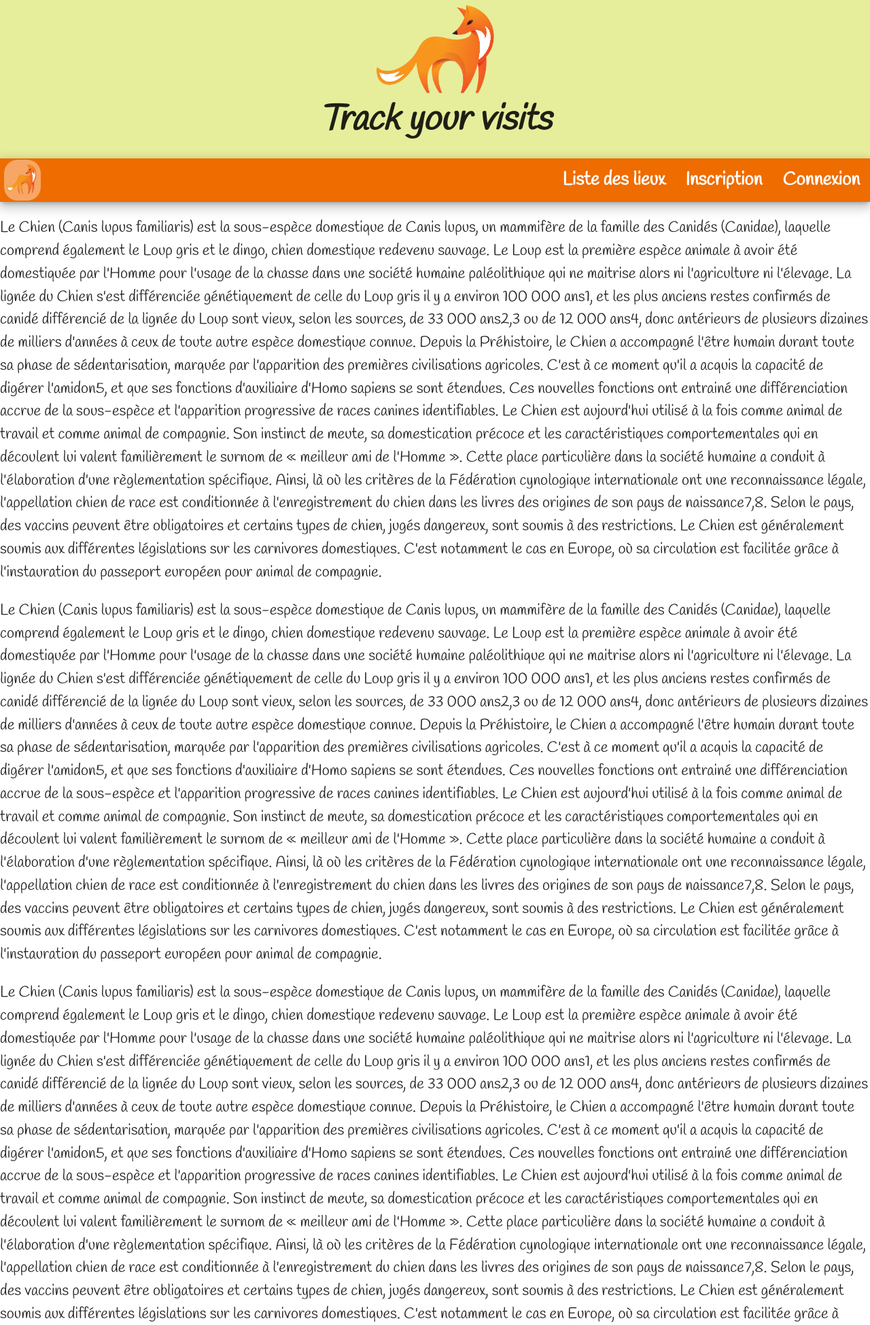
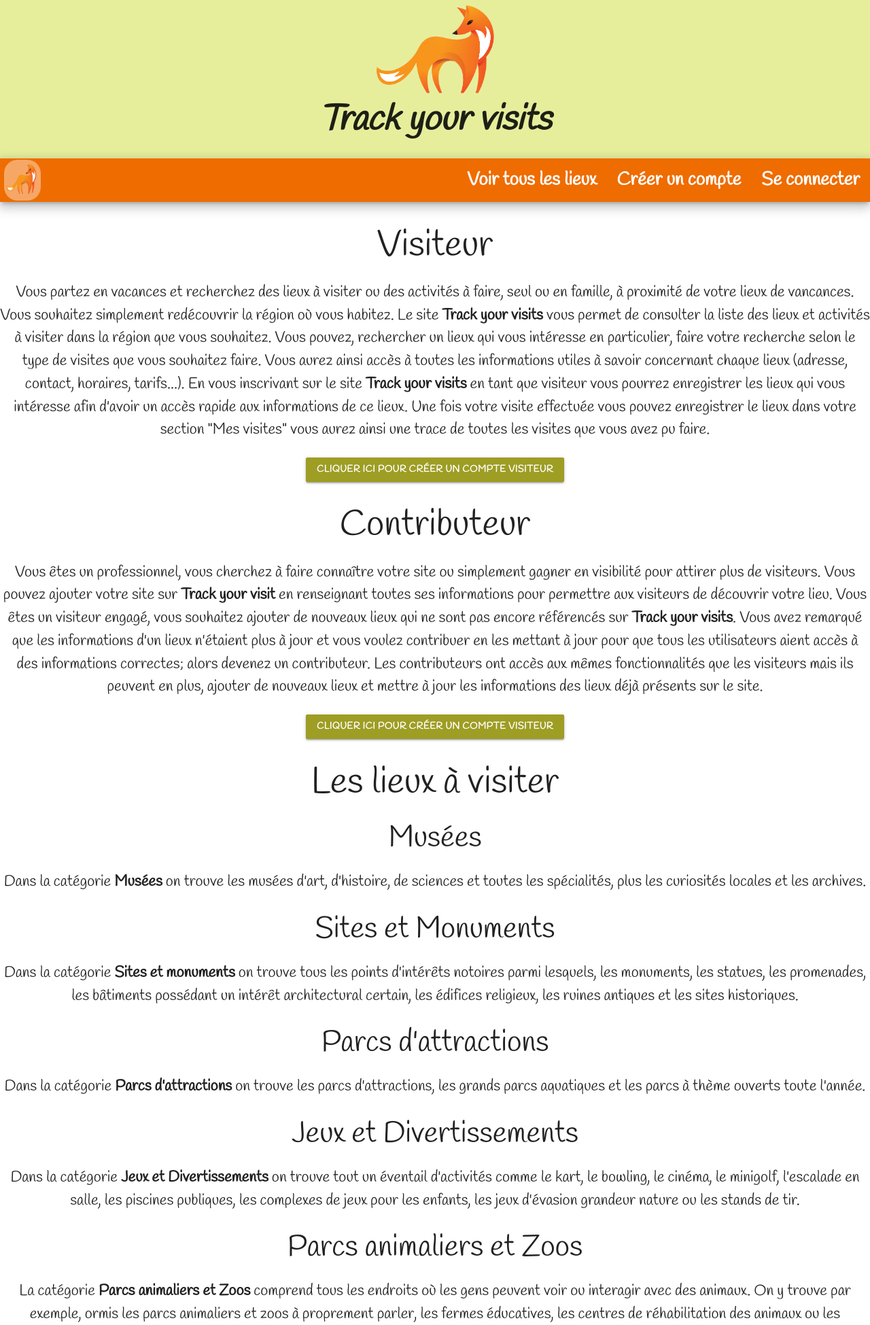
Before and after one commit to amelierevel/Track-your-visits, a PHP site: page / in a window 1280 px wide. Shown: the top 1949 px of the page at 68% size. Run offline with PHP 8.4, Linux system fonts and the light colour scheme; some libraries are stand-ins or nearby versions.

Commit message:
légères modif + contenu page index

```diff
--- a/assets/js/script.js
+++ b/assets/js/script.js
@@ -17,7 +17,7 @@
     //on masque le formulaire d'ajout de photo de la page getAPlace
     $('#addPictureForm').hide();
     //fonction permettant l'affichage au clic du formulaire d'ajout de photo de la page getAPlace
-    $('#addPictureFormButton').click(function(){
+    $('#addPictureFormButton').click(function () {
         $('#addPictureForm').show();
     });
 });
--- a/controllers/getAPlaceCtrl.php
+++ b/controllers/getAPlaceCtrl.php
@@ -267,7 +267,7 @@
 //----------------------------------Ajout photo---------------------------------
 if (isset($_POST['addPictureSubmit'])) { //vérification que les données ont été envoyés
     if (!empty($_FILES['picture'])) { //vérification que le champ picture n'est pas vide
-        $autorizedExtension = array('jpg', 'jpeg', 'png'); //déclaration de la variable contenant le tableau des extensions autorisées
+        $autorizedExtension = array('jpg', 'JPG', 'jpeg', 'JPEG', 'png', 'PNG'); //déclaration de la variable contenant le tableau des extensions autorisées
         $temporary = explode('.', $_FILES['picture']['name']); //découpage du nom du fichier au niveau des '.'
         $file_extension = end($temporary); //récupération de la partie finale du nom du fichier (l'extension)
         if ($_FILES['picture']['size'] <= 500000) { //vérification que la taille du fichier ne dépasse pas 500ko
--- a/getAPlace.php
+++ b/getAPlace.php
@@ -30,7 +30,7 @@
         <!--Fin card image-->
         <!--Section Nom, catégorie et description du lieu-->
         <div class="col m7 s12">
-            <h2 class="truncate"><?= $placeInfo->name ?></h2>
+            <h2><?= $placeInfo->name ?></h2>
             <p class="categoryText"><?= $placeInfo->category ?></p>
             <?php
             if (isset($_SESSION['isConnect'])) { //si l'utilisateur est connecté affichage des icones
@@ -290,7 +290,7 @@
             ?>
         </div>
     </div> <!--Fin section horaires-->
-    <!--Section tarifs-->
+    <!----------------------Section tarifs------------------------->
     <div class="row">
         <div class="col m10 offset-m1 s12 lime lighten-2">
             <h3 class="sectionTitle center-align boldText">Tarifs</h3>
@@ -324,7 +324,7 @@
                             foreach ($pricesList as $priceDetail) { //boucle permettant d'afficher la liste des périodes horaires (timetableTypes)
                                 ?>
                                 <tr>
-                                    <td><?= $priceDetail->price ?></td>
+                                    <td><?= $priceDetail->price ?> €</td>
                                     <td><?= $priceDetail->priceType ?></td>
                                     <td><?= $priceDetail->name ?></td>
                                     <td><?= $priceDetail->editDatePrices ?></td>
--- a/header.php
+++ b/header.php
@@ -46,7 +46,7 @@
                 </a>
                 <a href="Accueil" data-target="mobileNavbar" class="sidenav-trigger"><i class="material-icons">menu</i></a>
                 <ul class="right hide-on-med-and-down">
-                    <li><a href="Liste-des-lieux" class="boldText">Liste des lieux</a></li>
+                    <li><a href="Liste-des-lieux" class="boldText">Voir tous les lieux</a></li>
                     <?php
                     //si l'utilisateur est connecté affichage de son menu de connexion
                     if (isset($_SESSION['isConnect'])) {
@@ -59,15 +59,15 @@
                         //si l'utilisateur n'est pas connecté affichage de l'onglet connexion
                     } else {
                         ?>
-                        <li><a href="Inscription-utilisateur" class="boldText">Inscription</a></li>
-                        <li><a href="#connectionModal" class="boldText modal-trigger">Connexion</a></li>
+                        <li><a href="Inscription-utilisateur" class="boldText">Créer un compte</a></li>
+                        <li><a href="#connectionModal" class="boldText modal-trigger">Se connecter</a></li>
                     <?php } ?>
                 </ul>
             </div>
         </nav>
         <!--Affichage du menu de navigation en responsive-->
         <ul class="sidenav" id="mobileNavbar">
-            <li><a href="Liste-des-lieux">Liste des lieux</a></li>
+            <li><a href="Liste-des-lieux">Voir tous les lieux</a></li>
             <?php
             //si l'utilisateur est connecté affichage de son menu de connexion
             if (isset($_SESSION['isConnect'])) {
@@ -80,13 +80,13 @@
                 <li><a href="A-voir">A voir</a></li>
                 <li><a href="Modification-profil">Modifier mon profil</a></li>
                 <li class="divider"></li>
-                <li><a href="<?= /* ajout de l'action disconnect dans l'url */ $_SERVER['PHP_SELF'] ?>?action=disconnect">Déconnexion</a></li>
+                <li><a href="<?= /* ajout de l'action disconnect dans l'url */ $_SERVER['PHP_SELF'] ?>?action=disconnect">Se déconnecter</a></li>
                 <?php
                 //si l'utilisateur n'est pas connecté affichage de l'onglet connexion
             } else {
                 ?>
-                <li><a href="Inscription-utilisateur">Inscription</a></li>
-                <li><a href="#connectionModal" class="modal-trigger">Connexion</a></li>
+                <li><a href="Inscription-utilisateur">Créer un compte</a></li>
+                <li><a href="#connectionModal" class="modal-trigger">Se connecter</a></li>
             <?php } ?>
         </ul>
         <!-- Modal pour la connexion -->
--- a/index.php
+++ b/index.php
@@ -4,78 +4,62 @@
 include_once path::getRootPath() . 'header.php';
 ?>
 <div>
+
+    <div class="center-align">
+        <h2>Visiteur</h2>
         <p>
-        Le Chien (Canis lupus familiaris) est la sous-espèce domestique de Canis lupus, un mammifère de la famille
-        des Canidés (Canidae), laquelle comprend également le Loup gris et le dingo, chien domestique redevenu sauvage.
-        Le Loup est la première espèce animale à avoir été domestiquée par l'Homme pour l'usage de la chasse dans une société
-        humaine paléolithique qui ne maitrise alors ni l'agriculture ni l'élevage. La lignée du Chien s'est différenciée génétiquement de celle
-        du Loup gris il y a environ 100 000 ans1, et les plus anciens restes confirmés de canidé différencié de la lignée du Loup sont vieux, selon les sources,
-        de 33 000 ans2,3 ou de 12 000 ans4, donc antérieurs de plusieurs dizaines de milliers d'années à ceux de toute autre espèce domestique connue.
-        Depuis la Préhistoire, le Chien a accompagné l'être humain durant toute sa phase de sédentarisation, marquée par l'apparition des premières
-        civilisations agricoles. C'est à ce moment qu'il a acquis la capacité de digérer l'amidon5, et que ses fonctions d'auxiliaire d'Homo sapiens se sont
-        étendues. Ces nouvelles fonctions ont entrainé une différenciation accrue de la sous-espèce et l'apparition progressive de races canines identifiables.
-        Le Chien est aujourd'hui utilisé à la fois comme animal de travail et comme animal de compagnie. Son instinct de meute, sa domestication
-        précoce et les caractéristiques comportementales qui en découlent lui valent familièrement le surnom de « meilleur ami de l'Homme ».
-        Cette place particulière dans la société humaine a conduit à l'élaboration d'une règlementation spécifique. Ainsi, là où les critères de la
-        Fédération cynologique internationale ont une reconnaissance légale, l'appellation chien de race est conditionnée à l'enregistrement du
-        chien dans les livres des origines de son pays de naissance7,8. Selon le pays, des vaccins peuvent être obligatoires et certains types de chien,
-        jugés dangereux, sont soumis à des restrictions. Le Chien est généralement soumis aux différentes législations sur les carnivores domestiques.
-        C'est notamment le cas en Europe, où sa circulation est facilitée grâce à l'instauration du passeport européen pour animal de compagnie.
+            Vous partez en vacances et recherchez des lieux à visiter ou des activités à faire, seul ou en famille, à proximité de votre lieux de vancances.
+            Vous souhaitez simplement redécouvrir la région où vous habitez. Le site <span class="boldText">Track your visits</span> vous permet de consulter la liste des
+            lieux et activités à visiter dans la région que vous souhaitez. Vous pouvez, rechercher un lieux qui vous intéresse en particulier, faire votre recherche
+            selon le type de visites que vous souhaitez faire. Vous aurez ainsi accès à toutes les informations utiles à savoir concernant chaque lieux (adresse,
+            contact, horaires, tarifs...). En vous inscrivant sur le site <span class="boldText">Track your visits</span> en tant que visiteur vous pourrez enregistrer les lieux qui vous
+            intéresse afin d'avoir un accès rapide aux informations de ce lieux. Une fois votre visite effectuée vous pouvez enregistrer le lieux dans votre section
+            "Mes visites" vous aurez ainsi une trace de toutes les visites que vous avez pu faire.
         </p>
+        <a href="Inscription-visiteur" class="btn waves-effect waves-light lime darken-3 boldText" title="Lien vers la page d'inscription d'un visiteur">Cliquer ici pour créer un compte Visiteur</a>
+    </div>
+    <div class="center-align">
+        <h2>Contributeur</h2>
         <p>
-        Le Chien (Canis lupus familiaris) est la sous-espèce domestique de Canis lupus, un mammifère de la famille
-        des Canidés (Canidae), laquelle comprend également le Loup gris et le dingo, chien domestique redevenu sauvage.
-        Le Loup est la première espèce animale à avoir été domestiquée par l'Homme pour l'usage de la chasse dans une société
-        humaine paléolithique qui ne maitrise alors ni l'agriculture ni l'élevage. La lignée du Chien s'est différenciée génétiquement de celle
-        du Loup gris il y a environ 100 000 ans1, et les plus anciens restes confirmés de canidé différencié de la lignée du Loup sont vieux, selon les sources,
-        de 33 000 ans2,3 ou de 12 000 ans4, donc antérieurs de plusieurs dizaines de milliers d'années à ceux de toute autre espèce domestique connue.
-        Depuis la Préhistoire, le Chien a accompagné l'être humain durant toute sa phase de sédentarisation, marquée par l'apparition des premières
-        civilisations agricoles. C'est à ce moment qu'il a acquis la capacité de digérer l'amidon5, et que ses fonctions d'auxiliaire d'Homo sapiens se sont
-        étendues. Ces nouvelles fonctions ont entrainé une différenciation accrue de la sous-espèce et l'apparition progressive de races canines identifiables.
-        Le Chien est aujourd'hui utilisé à la fois comme animal de travail et comme animal de compagnie. Son instinct de meute, sa domestication
-        précoce et les caractéristiques comportementales qui en découlent lui valent familièrement le surnom de « meilleur ami de l'Homme ».
-        Cette place particulière dans la société humaine a conduit à l'élaboration d'une règlementation spécifique. Ainsi, là où les critères de la
-        Fédération cynologique internationale ont une reconnaissance légale, l'appellation chien de race est conditionnée à l'enregistrement du
-        chien dans les livres des origines de son pays de naissance7,8. Selon le pays, des vaccins peuvent être obligatoires et certains types de chien,
-        jugés dangereux, sont soumis à des restrictions. Le Chien est généralement soumis aux différentes législations sur les carnivores domestiques.
-        C'est notamment le cas en Europe, où sa circulation est facilitée grâce à l'instauration du passeport européen pour animal de compagnie.
+           Vous êtes un professionnel, vous cherchez à faire connaître votre site ou simplement gagner en visibilité pour attirer plus de visiteurs. Vous pouvez ajouter
+           votre site sur <span class="boldText">Track your visit</span> en renseignant toutes ses informations pour permettre aux visiteurs de découvrir votre lieu.
+           Vous êtes un visiteur engagé, vous souhaitez ajouter de nouveaux lieux qui ne sont pas encore référencés sur <span class="boldText">Track your visits</span>.
+           Vous avez remarqué que les informations d'un lieux n'étaient plus à jour et vous voulez contribuer en les mettant à jour pour que tous les utilisateurs aient accès
+           à des informations correctes; alors devenez un contributeur. Les contributeurs ont accès aux mêmes fonctionnalités que les visiteurs mais ils peuvent en plus, ajouter
+           de nouveaux lieux et mettre à jour les informations des lieux déjà présents sur le site.
         </p>
+        <a href="Inscription-visiteur" class="btn waves-effect waves-light lime darken-3 boldText" title="Lien vers la page d'inscription d'un visiteur">Cliquer ici pour créer un compte Visiteur</a>
+    </div>
+    <div class="center-align">
+        <h2>Les lieux à visiter</h2>
+        <h3>Musées</h3>
         <p>
-        Le Chien (Canis lupus familiaris) est la sous-espèce domestique de Canis lupus, un mammifère de la famille
-        des Canidés (Canidae), laquelle comprend également le Loup gris et le dingo, chien domestique redevenu sauvage.
-        Le Loup est la première espèce animale à avoir été domestiquée par l'Homme pour l'usage de la chasse dans une société
-        humaine paléolithique qui ne maitrise alors ni l'agriculture ni l'élevage. La lignée du Chien s'est différenciée génétiquement de celle
-        du Loup gris il y a environ 100 000 ans1, et les plus anciens restes confirmés de canidé différencié de la lignée du Loup sont vieux, selon les sources,
-        de 33 000 ans2,3 ou de 12 000 ans4, donc antérieurs de plusieurs dizaines de milliers d'années à ceux de toute autre espèce domestique connue.
-        Depuis la Préhistoire, le Chien a accompagné l'être humain durant toute sa phase de sédentarisation, marquée par l'apparition des premières
-        civilisations agricoles. C'est à ce moment qu'il a acquis la capacité de digérer l'amidon5, et que ses fonctions d'auxiliaire d'Homo sapiens se sont
-        étendues. Ces nouvelles fonctions ont entrainé une différenciation accrue de la sous-espèce et l'apparition progressive de races canines identifiables.
-        Le Chien est aujourd'hui utilisé à la fois comme animal de travail et comme animal de compagnie. Son instinct de meute, sa domestication
-        précoce et les caractéristiques comportementales qui en découlent lui valent familièrement le surnom de « meilleur ami de l'Homme ».
-        Cette place particulière dans la société humaine a conduit à l'élaboration d'une règlementation spécifique. Ainsi, là où les critères de la
-        Fédération cynologique internationale ont une reconnaissance légale, l'appellation chien de race est conditionnée à l'enregistrement du
-        chien dans les livres des origines de son pays de naissance7,8. Selon le pays, des vaccins peuvent être obligatoires et certains types de chien,
-        jugés dangereux, sont soumis à des restrictions. Le Chien est généralement soumis aux différentes législations sur les carnivores domestiques.
-        C'est notamment le cas en Europe, où sa circulation est facilitée grâce à l'instauration du passeport européen pour animal de compagnie.
+            Dans la catégorie <span class="boldText">Musées</span> on trouve les musées d'art, d'histoire, de sciences et toutes les spécialités,
+            plus les curiosités locales et les archives.
         </p>
+        <h3>Sites et Monuments</h3>
         <p>
-        Le Chien (Canis lupus familiaris) est la sous-espèce domestique de Canis lupus, un mammifère de la famille
-        des Canidés (Canidae), laquelle comprend également le Loup gris et le dingo, chien domestique redevenu sauvage.
-        Le Loup est la première espèce animale à avoir été domestiquée par l'Homme pour l'usage de la chasse dans une société
-        humaine paléolithique qui ne maitrise alors ni l'agriculture ni l'élevage. La lignée du Chien s'est différenciée génétiquement de celle
-        du Loup gris il y a environ 100 000 ans1, et les plus anciens restes confirmés de canidé différencié de la lignée du Loup sont vieux, selon les sources,
-        de 33 000 ans2,3 ou de 12 000 ans4, donc antérieurs de plusieurs dizaines de milliers d'années à ceux de toute autre espèce domestique connue.
-        Depuis la Préhistoire, le Chien a accompagné l'être humain durant toute sa phase de sédentarisation, marquée par l'apparition des premières
-        civilisations agricoles. C'est à ce moment qu'il a acquis la capacité de digérer l'amidon5, et que ses fonctions d'auxiliaire d'Homo sapiens se sont
-        étendues. Ces nouvelles fonctions ont entrainé une différenciation accrue de la sous-espèce et l'apparition progressive de races canines identifiables.
-        Le Chien est aujourd'hui utilisé à la fois comme animal de travail et comme animal de compagnie. Son instinct de meute, sa domestication
-        précoce et les caractéristiques comportementales qui en découlent lui valent familièrement le surnom de « meilleur ami de l'Homme ».
-        Cette place particulière dans la société humaine a conduit à l'élaboration d'une règlementation spécifique. Ainsi, là où les critères de la
-        Fédération cynologique internationale ont une reconnaissance légale, l'appellation chien de race est conditionnée à l'enregistrement du
-        chien dans les livres des origines de son pays de naissance7,8. Selon le pays, des vaccins peuvent être obligatoires et certains types de chien,
-        jugés dangereux, sont soumis à des restrictions. Le Chien est généralement soumis aux différentes législations sur les carnivores domestiques.
-        C'est notamment le cas en Europe, où sa circulation est facilitée grâce à l'instauration du passeport européen pour animal de compagnie.
+            Dans la catégorie <span class="boldText">Sites et monuments</span> on trouve tous les points d'intérêts notoires parmi lesquels,
+            les monuments, les statues, les promenades, les bâtiments possédant un intérêt architectural certain, les édifices religieux, les ruines antiques et les
+            sites historiques.
         </p>
+        <h3>Parcs d'attractions</h3>
+        <p>
+            Dans la catégorie <span class="boldText">Parcs d'attractions</span> on trouve les parcs d'attractions, les grands parcs aquatiques et les parcs à thème
+            ouverts toute l'année.
+        </p>
+        <h3>Jeux et Divertissements</h3>
+        <p>
+            Dans la catégorie <span class="boldText">Jeux et Divertissements</span> on trouve tout un éventail d'activités comme le kart, le bowling, le cinéma,
+            le minigolf, l'escalade en salle, les piscines publiques, les complexes de jeux pour les enfants, les jeux d'évasion grandeur nature ou les stands de tir.
+        </p>
+        <h3>Parcs animaliers et Zoos</h3>
+        <p>
+            La catégorie <span class="boldText">Parcs animaliers et Zoos</span> comprend tous les endroits où les gens peuvent voir ou interagir avec des animaux.
+            On y trouve par exemple, ormis les parcs animaliers et zoos à proprement parler, les fermes éducatives, les centres de réhabilitation des animaux ou les
+            aquariums.
+        </p>
+    </div>
 </div>
 <?php
 //insertion du footer
--- a/registerUser.php
+++ b/registerUser.php
@@ -16,7 +16,7 @@
                     <p>Vous cherchez un lieu à visiter</p>
                 </div>
                 <div class="card-action">
-                    <a href="Inscription-visiteur" class="userChoiceButton btn waves-effect waves-light lime darken-3" title="Lien vers la page d'inscription d'un visiteur">Cliquer ici</a>
+                    <a href="Inscription-visiteur" class="btn waves-effect waves-light lime darken-3" title="Lien vers la page d'inscription d'un visiteur">Cliquer ici</a>
                 </div>
             </div>
         </div>
@@ -30,7 +30,7 @@
                     <p>Vous souhaitez ajouter un site touristique</p>
                 </div>
                 <div class="card-action">
-                    <a href="Inscription-contributeur" class="userChoiceButton btn waves-effect waves-light lime darken-3" title="Lien vers la page d'inscription d'un contributeur">Cliquer ici</a>
+                    <a href="Inscription-contributeur" class="btn waves-effect waves-light lime darken-3" title="Lien vers la page d'inscription d'un contributeur">Cliquer ici</a>
                 </div>
             </div>
         </div>
```
Also changed, not shown: ajax/citiesAjax.php (+3 -4 lines), assets/img/placeImages/Village-Metiers-antan.jpg (added), assets/img/placeImages/laMaisonDuTextile.jpg (added), assets/img/placeImages/m.jpg (added), assets/img/placeImages/maisonFamilialeHenriMatisse.jpg (added), assets/img/placeImages/maisonFamilialeHenriMatisse1.jpg (added), assets/img/placeImages/maisonFamilialeHenriMatisse2.JPG (added), assets/img/placeImages/museeDuSabot.JPG (added), assets/img/placeImages/villageDesMetiersDAntanEtMuseeMotobecane.jpeg (added). Lines whose indentation alone changed are shown as unchanged.
